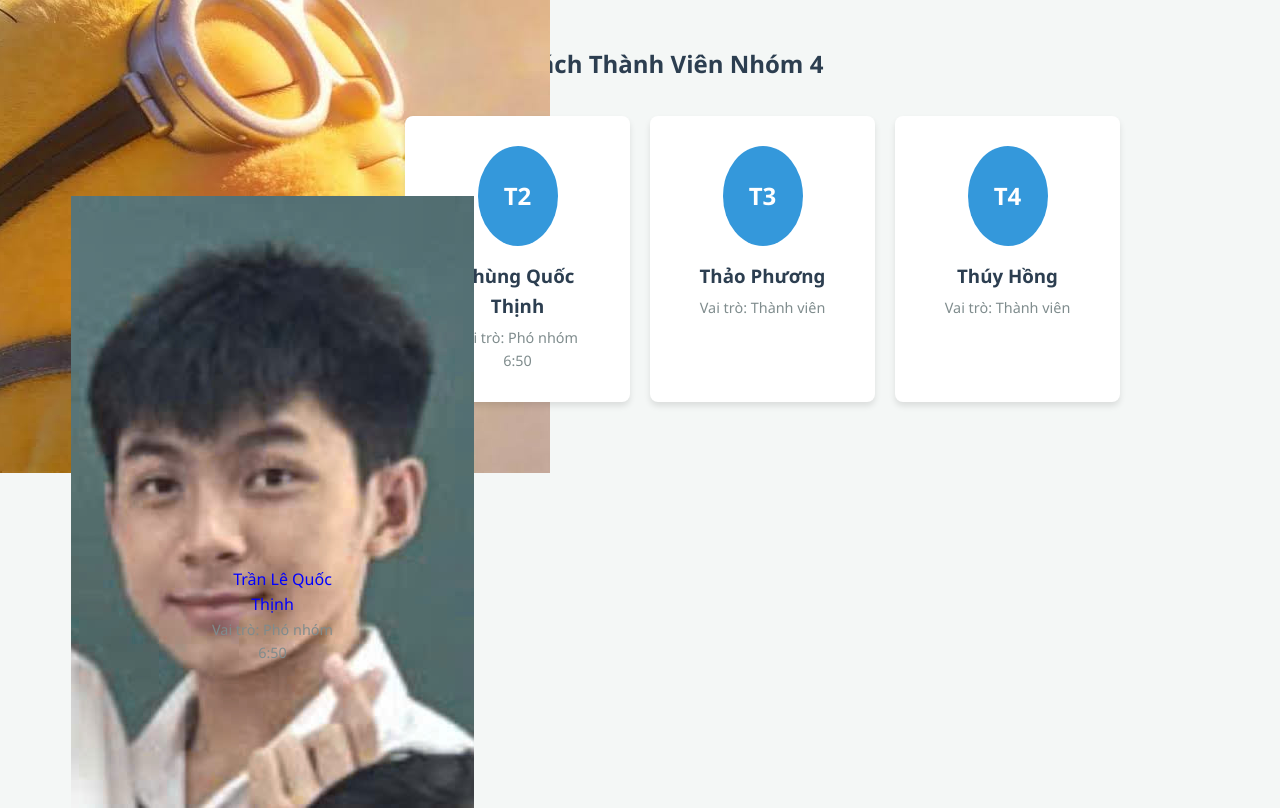
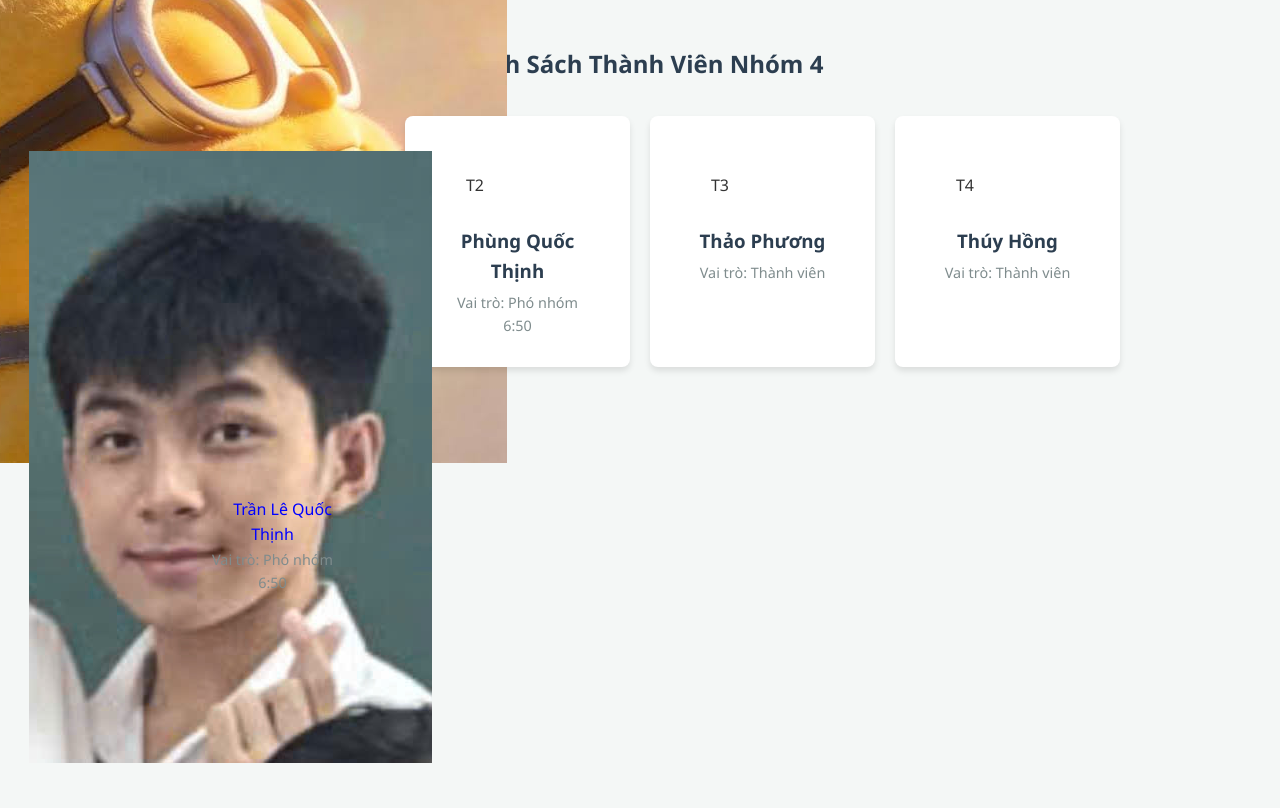
Before and after one commit to CodocLang/Nhom4_12TTK34, a plain HTML site: page thanh_vien.html in a window 1280 px wide. Shown: the part 73-881 px from the top of the page. After the commit the page ends 836 px from the top, so only its background shows below. Drawn offline with Linux system fonts and the light colour scheme.

Commit message:
Update thanh_vien.html

```diff
--- a/thanh_vien.html
+++ b/thanh_vien.html
@@ -16,11 +16,10 @@
         h2 { text-align: center; margin-bottom: 2rem; color: #2c3e50; }
         .grid { display: grid; grid-template-columns: repeat(auto-fit, minmax(220px, 1fr)); gap: 20px; }
         .card { background: white; padding: 30px; border-radius: 8px; text-align: center; box-shadow: 0 4px 6px rgba(0,0,0,0.1); }
-        .avatar { width: 80px; height: 80px; background: #3498db; color: white; border-radius: 50%; display: flex; align-items: center; justify-content: center; font-size: 1.5rem; margin: 0 auto 15px; font-weight: bold; }
+        .avatar { width: 80px; height: 80px; border-radius: 50%; display: flex; align-items: center; justify-content: center }
         .card h3 { margin-bottom: 5px; color: #2c3e50; }
         .card p { color: #7f8c8d; font-size: 0.9rem; }
         footer { text-align: center; padding: 1.5rem; background: #2c3e50; color: white; margin-top: 4rem; }
-        .avatar {weight: 80px; height: 100px}
     </style>
 </head>
 <body>
```
